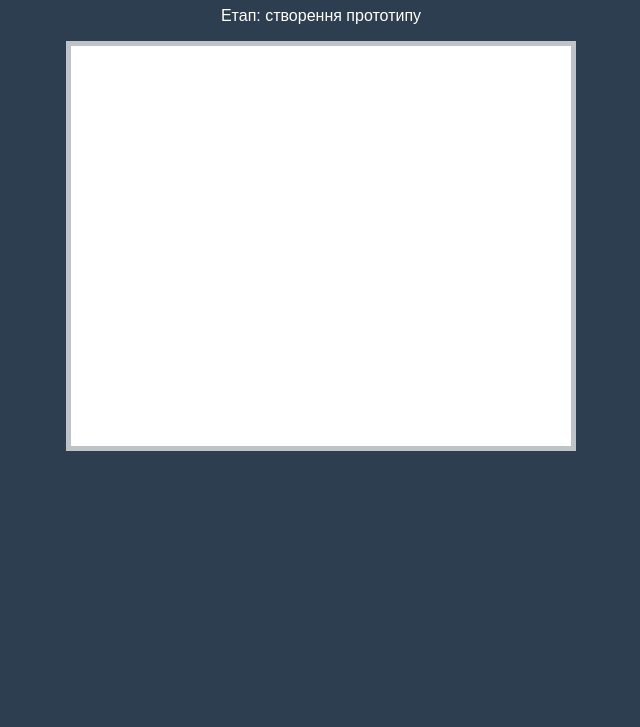
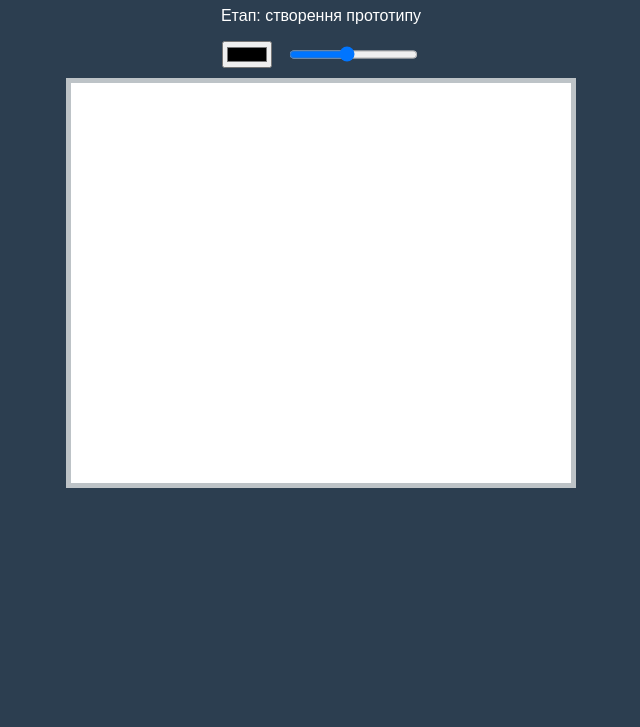
Before and after one commit to Avikett/paint-base_original, a website: page index.html in a window 1280 px wide. Shown: the part 73-800 px from the top of the page, without its empty margins (319-959 px from the left). Drawn offline with Linux system fonts and the light colour scheme.

Commit message:
feat: додано інструменти вибору кольору та товщини

```diff
--- a/index.html
+++ b/index.html
@@ -9,6 +9,11 @@
     <h1>UnityPaint v0.1</h1>
     <p>Етап: створення прототипу</p>
     <!-- Aviket -->
+    <div class="controls">
+      <input type="color" id="colorPicker" />
+      <input type="range" id="lineWidth" min="1" max="10" value="5" />
+    </div>
+
     <canvas id="board" width="500" height="400"></canvas>
     <script src="script.js"></script>
   </body>
--- a/script.js
+++ b/script.js
@@ -20,3 +20,11 @@ canvas.onmousemove = (e) => {
     ctx.stroke();
   }
 };
+
+const colorPicker = document.getElementById("colorPicker");
+const lineWidth = document.getElementById("lineWidth");
+
+// У функції, де відбувається малювання (там, де ctx.stroke()),
+// перед початком лінії додайте:
+ctx.strokeStyle = colorPicker.value;
+ctx.lineWidth = lineWidth.value;
--- a/style.css
+++ b/style.css
@@ -10,3 +10,9 @@ canvas {
   border: 5px solid #bdc3c7;
   cursor: crosshair;
 }
+.controls {
+  margin-bottom: 10px;
+  display: flex;
+  gap: 15px;
+  justify-content: center;
+}
```
Also changed, not shown: 1 other file.
